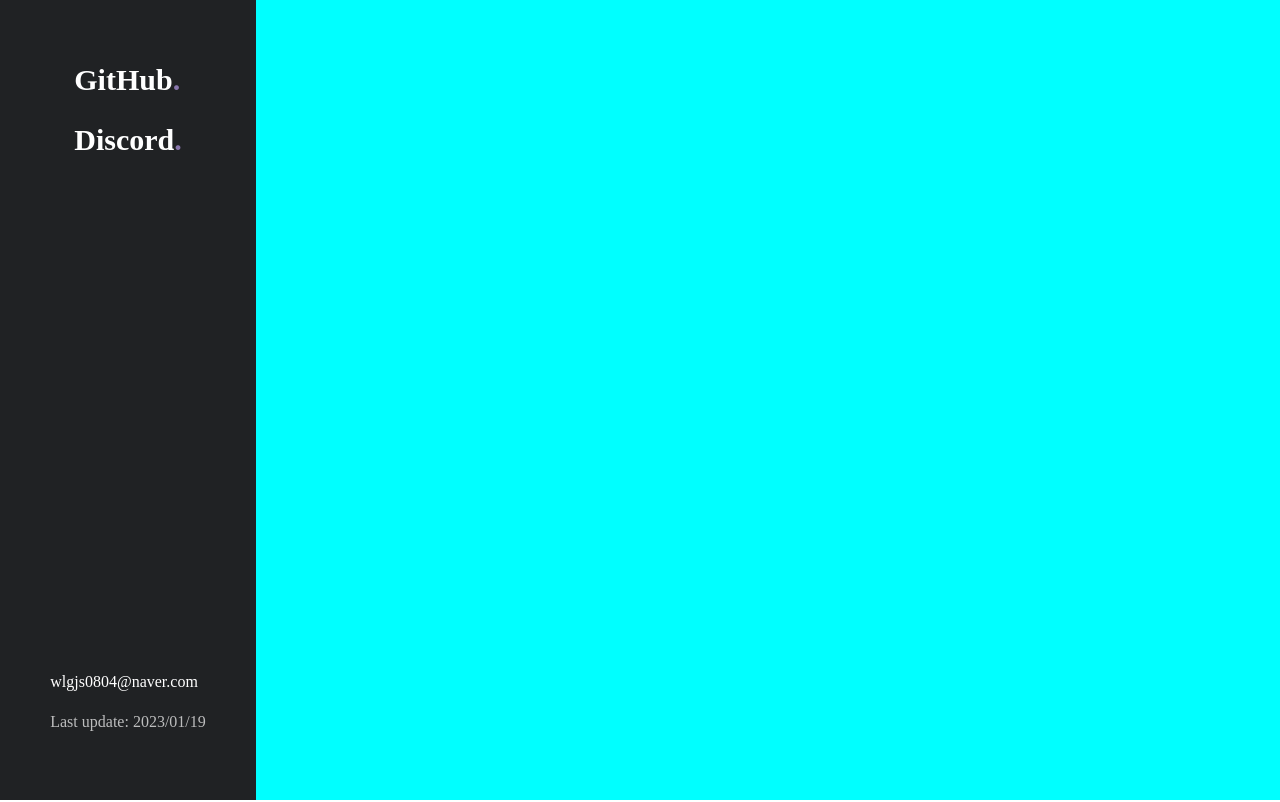
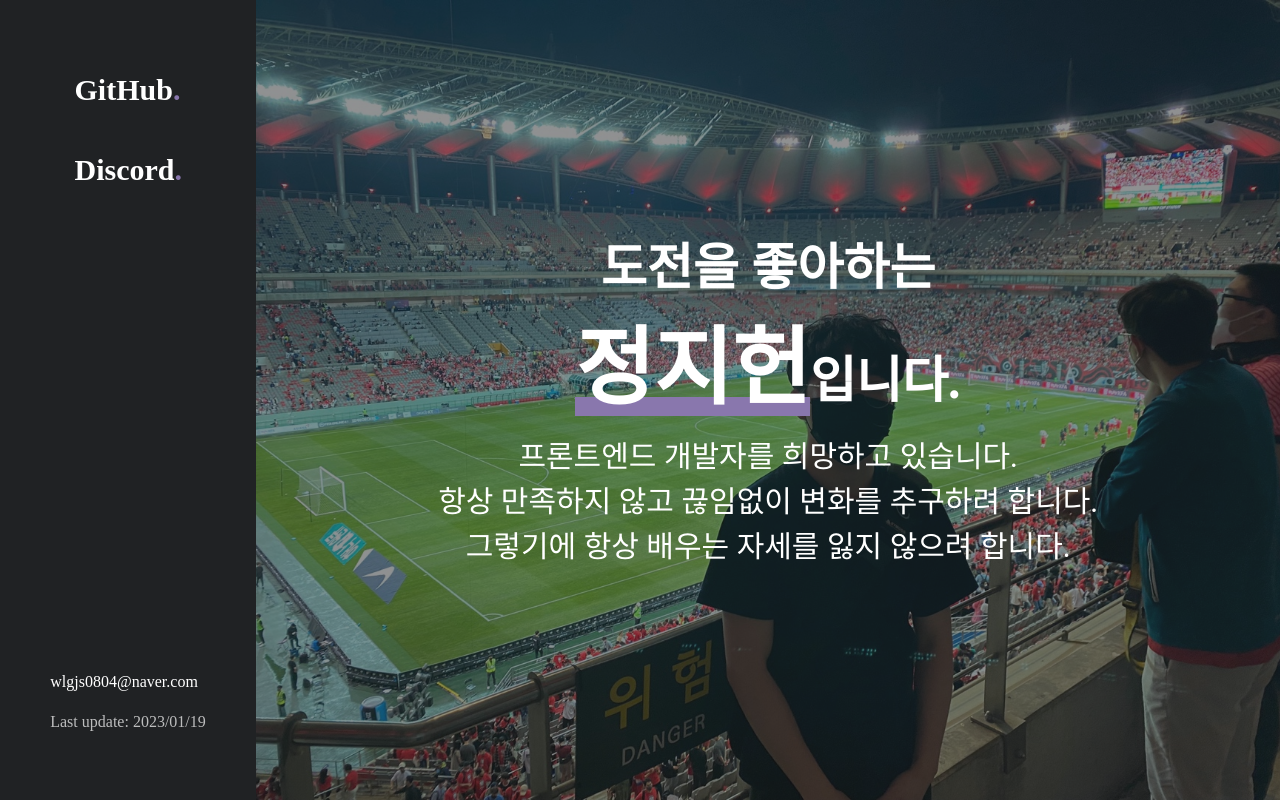
Before and after one commit to JEONG-JI-HEON/portfolio, a Vue app: page / in a window 1280 px wide. Shown: the top 802 px of the page. Built offline with nearby package versions, Linux system fonts and the light colour scheme.

Commit message:
intro 전체 디자인 1차완료

```diff
--- a/public/css/common/commonSetting.css
+++ b/public/css/common/commonSetting.css
@@ -7,11 +7,33 @@ a {
   text-decoration: none;
 }
 
-p{
+p {
   margin-top: 1em;
   margin-bottom: 1em;
 }
 
-.yellowPoint {
+h1 {
+  font-size: 70px;
+}
+
+h2 {
+  font-size: 40px;
+}
+
+h3 {
+  font-size: 20px;
+}
+
+.purplePoint {
   color: #8977ad;
 }
+
+.coloringText {
+  background: linear-gradient(to left, transparent 50%, rgb(137, 119, 173) 50%)
+    100% 0% / 200%;
+}
+
+.coloringText:hover {
+  background: linear-gradient(to left, transparent 50%, rgb(137, 119, 173) 50%)
+    0% 0% / 200%;
+}
--- a/public/index.html
+++ b/public/index.html
@@ -1,5 +1,5 @@
 <!DOCTYPE html>
-<html lang="">
+<html lang="ko">
   <head>
     <meta charset="utf-8" />
     <meta http-equiv="X-UA-Compatible" content="IE=edge" />
--- a/src/App.vue
+++ b/src/App.vue
@@ -49,6 +49,15 @@ export default {
 #introSection {
   width: 100%;
   height: 100vh;
-  background-color: aqua;
+  background-color: #202224;
+  position: relative;
+}
+
+#mainSection {
+  width: 100%;
+  height: 100%;
+  background-color: white;
+  position: relative;
+  z-index: 1;
 }
 </style>
--- a/src/components/intro.vue
+++ b/src/components/intro.vue
@@ -3,10 +3,14 @@
     <div class="left-intro">
       <ul class="linkContainer">
         <li>
-          <a href="">GitHub<span class="yellowPoint">.</span> </a>
+          <a href="" class="coloringText"
+            >GitHub<span class="purplePoint">.</span>
+          </a>
         </li>
         <li>
-          <a href="">Discord<span class="yellowPoint">.</span> </a>
+          <a href="" class="coloringText"
+            >Discord<span class="purplePoint">.</span>
+          </a>
         </li>
       </ul>
       <div class="bottomContainer">
@@ -14,7 +18,26 @@
         <p>Last update: 2023/01/19</p>
       </div>
     </div>
-    <div class="right-intro"></div>
+    <div class="right-intro">
+      <article class="intro-text">
+        <div class="top-text">
+          <span>도전을 좋아하는</span>
+        </div>
+        <div class="middle-text">
+          <strong>정지헌</strong>
+          <span>입니다.</span>
+        </div>
+        <div class="bottom-text">
+          <span>프론트엔드 개발자를 희망하고 있습니다.</span>
+          <span>항상 만족하지 않고 끊임없이 변화를 추구하려 합니다.</span>
+          <span>그렇기에 항상 배우는 자세를 잃지 않으려 합니다.</span>
+        </div>
+      </article>
+      <div class="introBg">
+        <img src="../../public/img/introBg.jpg" alt="" />
+      </div>
+      <div class="bottom-arrow"></div>
+    </div>
   </div>
 </template>
 
@@ -61,12 +84,17 @@ export default {
 .linkContainer > li {
   width: 100%;
   height: 100%;
+  margin-left: 0.5px;
 }
 
 .linkContainer > li > a {
+  display: block;
+  width: 100%;
+  height: 100%;
   font-size: 30px;
   text-align: left;
   padding: 10px;
+  transition: all 0.25s ease 0s;
 }
 
 .linkContainer > li .yellowPoint {
@@ -89,4 +117,58 @@ export default {
   width: 80vw;
   height: 100%;
 }
+
+.intro-text {
+  position: absolute;
+  top: 0;
+  left: 0;
+  z-index: 1;
+  display: flex;
+  position: relative;
+  flex-direction: column;
+  -webkit-box-pack: center;
+  justify-content: center;
+  -webkit-box-align: center;
+  align-items: center;
+  width: 100%;
+  height: 100%;
+  font-size: 50px;
+  font-weight: bold;
+}
+
+.intro-text .top-text {
+}
+
+.intro-text .middle-text strong {
+  font-size: 85px;
+  background-size: 100% 100%;
+  background-image: linear-gradient(transparent 80%, rgb(137, 119, 173) 20%);
+}
+
+.intro-text .bottom-text {
+  display: flex;
+  flex-direction: column;
+  -webkit-box-pack: center;
+  justify-content: center;
+  -webkit-box-align: center;
+  align-items: center;
+  font-size: 30px;
+  font-weight: normal;
+}
+
+.introBg {
+  position: fixed;
+  top: 0;
+  left: 20%;
+  width: 100vw;
+  height: 100%;
+}
+
+.introBg img {
+  display: block;
+  width: 80vw;
+  height: 100vh;
+  opacity: 0.5;
+  object-fit: cover;
+}
 </style>
```
Also changed, not shown: public/img/introBg.jpg (added), 1 other file (tests, documents, lock files or other folders).
